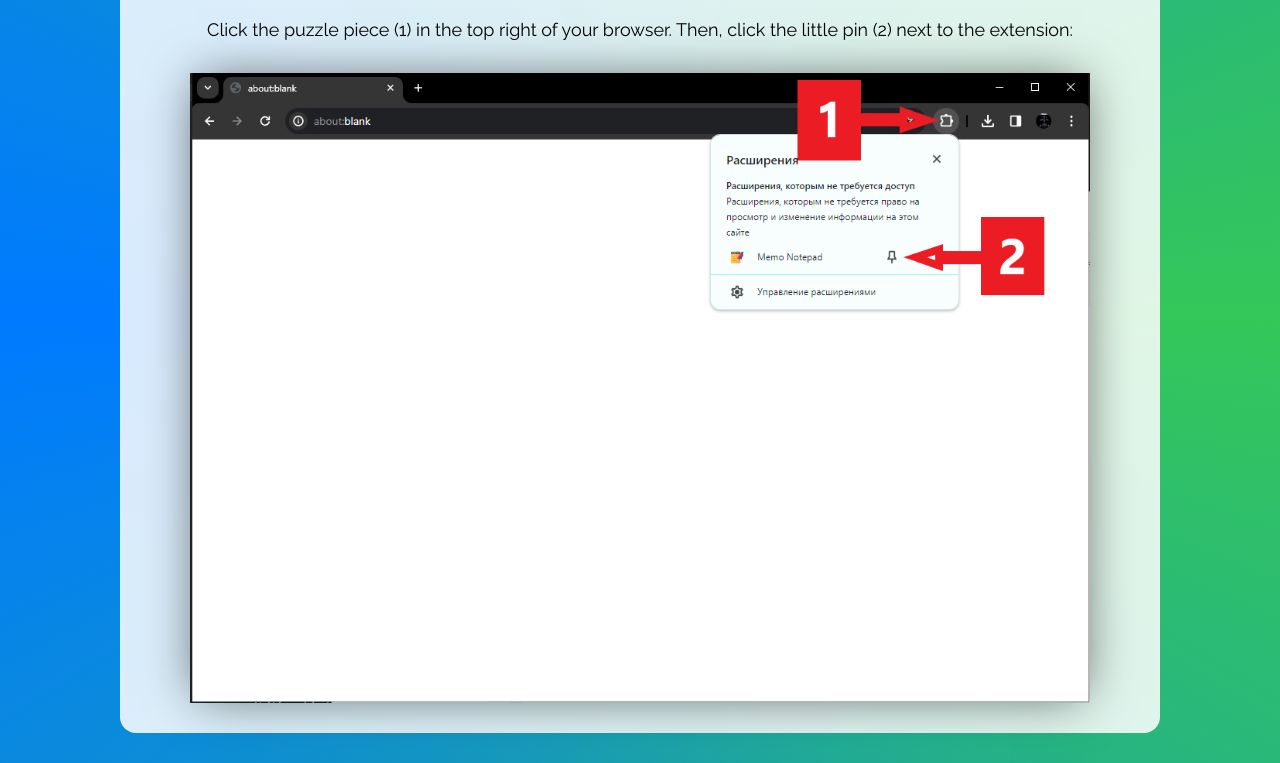
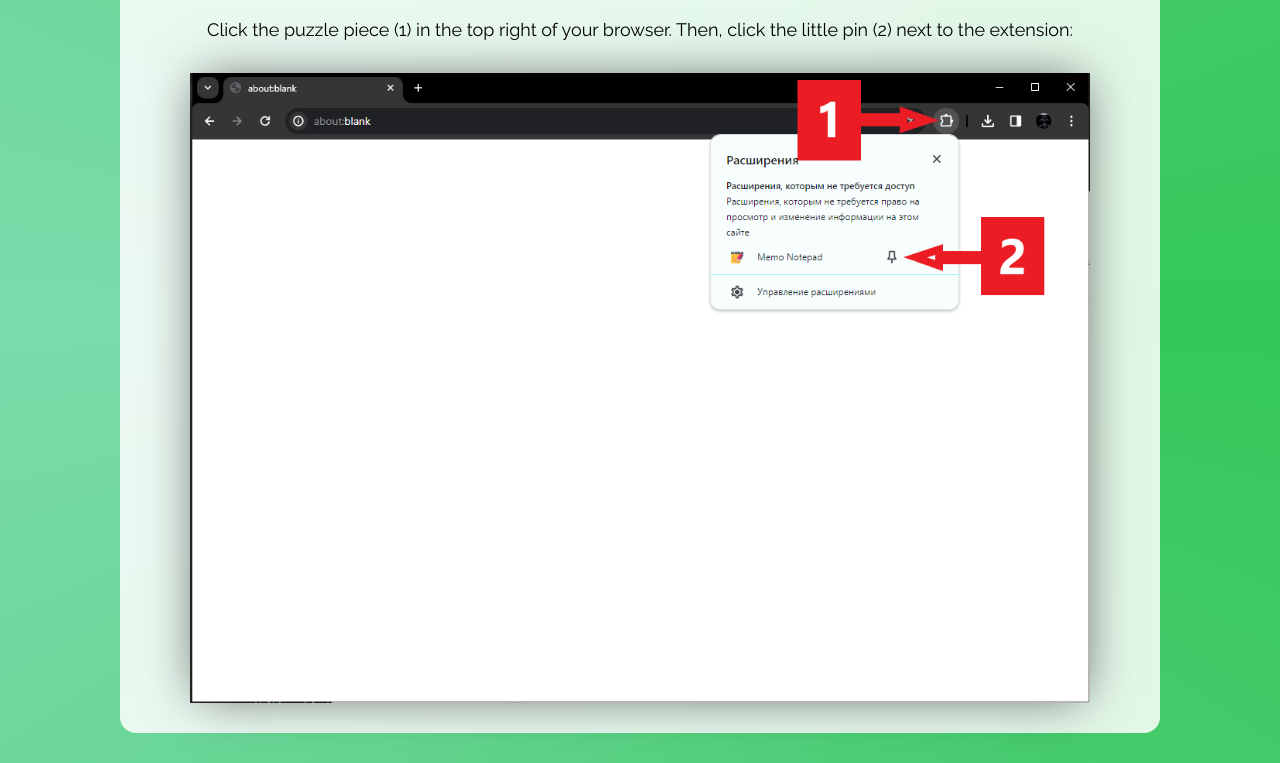
Before and after one commit to whatifoff/memo-notepad-site, a plain HTML site: page index.html in a window 1280 px wide. Shown: the part 132-895 px from the top of the page. Drawn offline with Linux system fonts and the light colour scheme.

Commit message:
change bg gradient on green

```diff
--- a/index.html
+++ b/index.html
@@ -14,7 +14,8 @@
             font-family: "Raleway", sans-serif;
         }
         body{
-            background: conic-gradient(from -90deg, #007aff, #34c759, #007aff);
+            /* background: conic-gradient(from -90deg, #007aff, #34c759, #007aff); */
+            background: conic-gradient(from -90deg, #7bdbab, #34c759, #7bdbab);
             padding: 30px;
         }
         .container{
```
